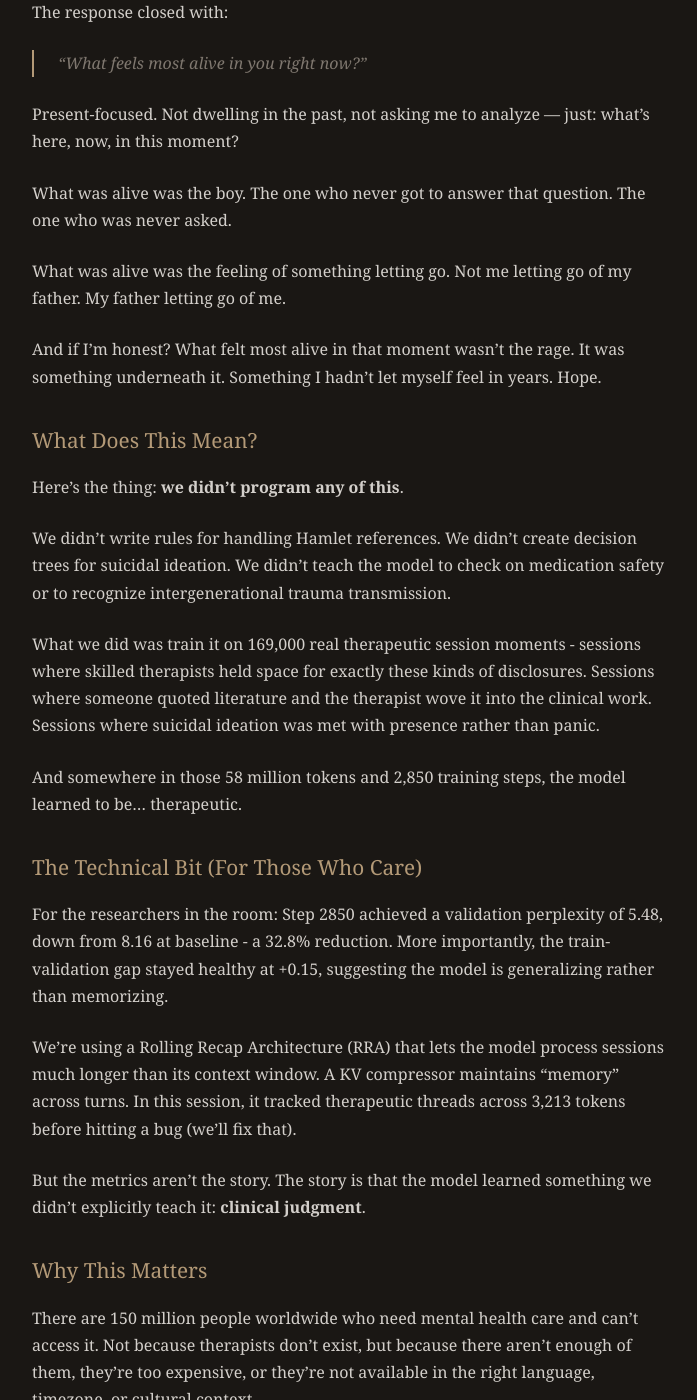
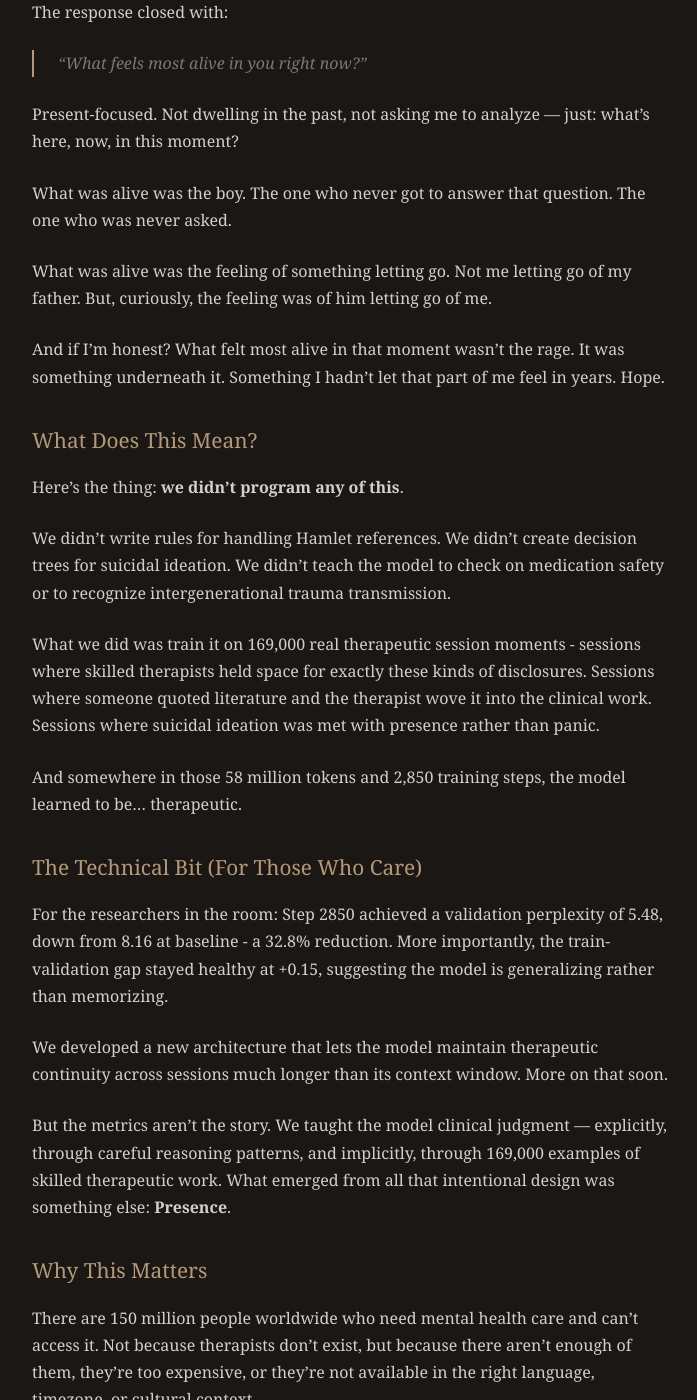
Before and after one commit to geosh5676/geosh5676.github.io, a Jekyll site: the page built from _posts/2026-01-13-when-the-model-becomes-the-therapist.md, in a window 1280 px wide and 1400 px high, scrolled down 4743 px. Shown: the whole window, without its empty margins (290-987 px from the left). Built offline with Jekyll 4.4.1, drawn with Linux system fonts in a browser that asks for light colours.

Commit message:
Refine emotional climax and technical section
- Soften father release line with "But, curiously"
- Change to "that part of me" acknowledging protected self
- Remove unpublished RRA details, tease architecture
- Shift punchline from clinical judgment to Presence

Co-Authored-By: Claude Opus 4.5 <noreply@anthropic.com>

```diff
--- a/_posts/2026-01-13-when-the-model-becomes-the-therapist.md
+++ b/_posts/2026-01-13-when-the-model-becomes-the-therapist.md
@@ -98,9 +98,9 @@ Present-focused. Not dwelling in the past, not asking me to analyze — just: wh
 
 What was alive was the boy. The one who never got to answer that question. The one who was never asked.
 
-What was alive was the feeling of something letting go. Not me letting go of my father. My father letting go of me.
+What was alive was the feeling of something letting go. Not me letting go of my father. But, curiously, the feeling was of him letting go of me.
 
-And if I'm honest? What felt most alive in that moment wasn't the rage. It was something underneath it. Something I hadn't let myself feel in years. Hope.
+And if I'm honest? What felt most alive in that moment wasn't the rage. It was something underneath it. Something I hadn't let that part of me feel in years. Hope.
 
 ## What Does This Mean?
 
@@ -116,9 +116,9 @@ And somewhere in those 58 million tokens and 2,850 training steps, the model lea
 
 For the researchers in the room: Step 2850 achieved a validation perplexity of 5.48, down from 8.16 at baseline - a 32.8% reduction. More importantly, the train-validation gap stayed healthy at +0.15, suggesting the model is generalizing rather than memorizing.
 
-We're using a Rolling Recap Architecture (RRA) that lets the model process sessions much longer than its context window. A KV compressor maintains "memory" across turns. In this session, it tracked therapeutic threads across 3,213 tokens before hitting a bug (we'll fix that).
+We developed a new architecture that lets the model maintain therapeutic continuity across sessions much longer than its context window. More on that soon.
 
-But the metrics aren't the story. The story is that the model learned something we didn't explicitly teach it: **clinical judgment**.
+But the metrics aren't the story. We taught the model clinical judgment — explicitly, through careful reasoning patterns, and implicitly, through 169,000 examples of skilled therapeutic work. What emerged from all that intentional design was something else: **Presence**.
 
 ## Why This Matters
 
```
